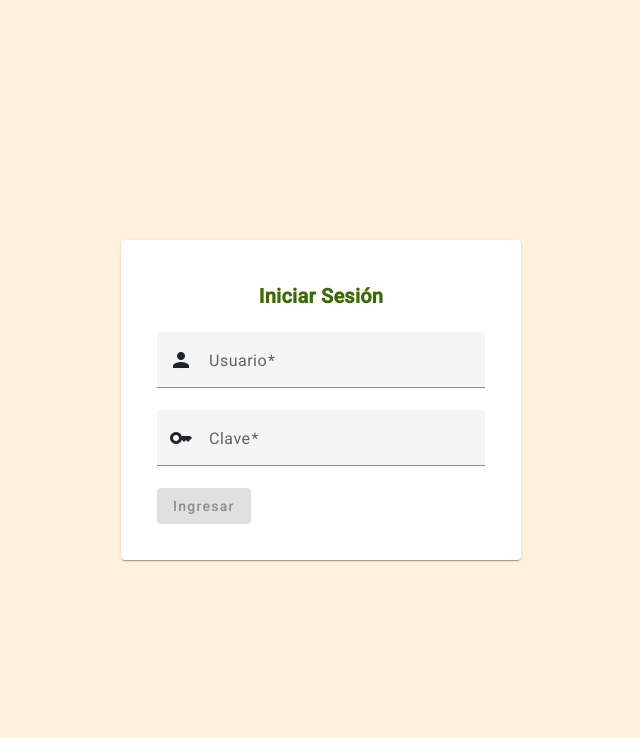
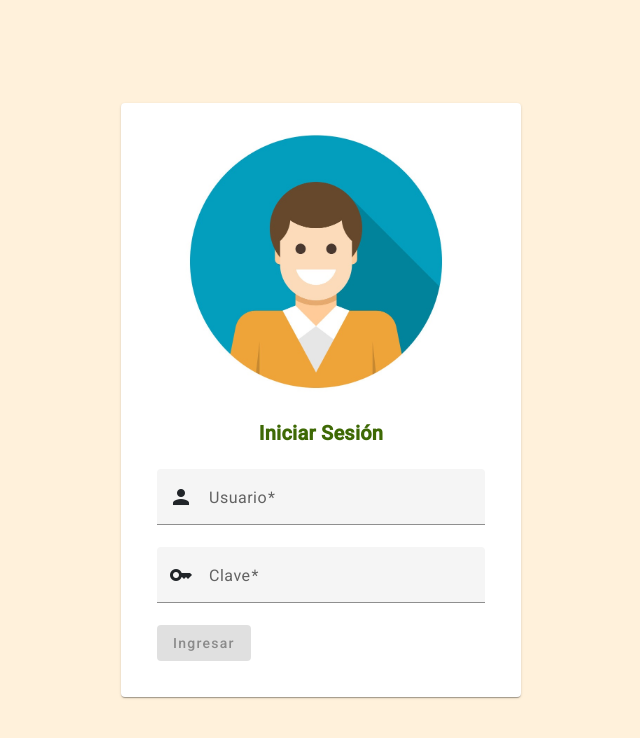
Before and after one commit to eaam21/clinica-frontend, an Angular app: page / in a window 1280 px wide. Shown: the top 738 px of the page, without its empty margins (319-959 px from the left). Built offline with nearby package versions, Linux system fonts and the light colour scheme.

Commit message:
Logo login

```diff
--- a/src/app/login/login.component.html
+++ b/src/app/login/login.component.html
@@ -1,5 +1,6 @@
 <div class="login-container">
     <mat-card>
+      <img src="assets/img/login.jpg" width="350"/>
       <mat-card-title style="margin: 20px auto 20px auto; color: rgb(62, 105, 5);" class="fw-bold">Iniciar Sesión</mat-card-title>
       <mat-card-content>
         <form #loginForm="ngForm" (ngSubmit)="onSubmit()">
```
Also changed, not shown: src/assets/img/login.jpg (added).
